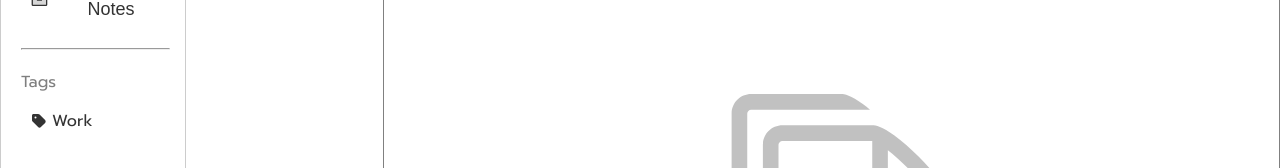
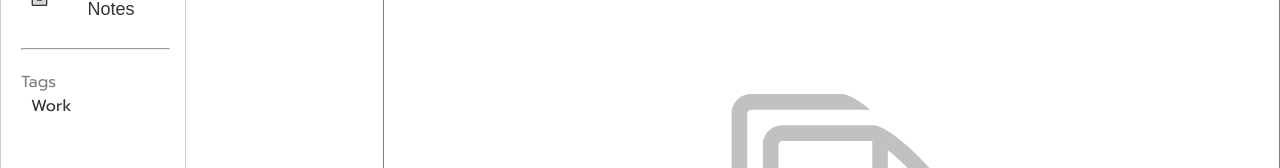
Before and after one commit to TarunK951/notes, a React (Vite) app in the folder Notes/: page / in a window 1280 px wide. Shown: the part 172-340 px from the top of the page. Built offline with nearby package versions, Linux system fonts and the light colour scheme.

Commit message:
Tags container

```diff
--- a/Notes/src/components/Body.jsx
+++ b/Notes/src/components/Body.jsx
@@ -57,7 +57,7 @@ function Body({
                   }}
                 >
                   <p className="note-title">{note.name}</p>
-                  <p className="note-date">{note.place}</p>
+                  <p className="note-date">{note.date}</p>
                 </div>
               );
             })}
--- a/Notes/src/components/Header.jsx
+++ b/Notes/src/components/Header.jsx
@@ -1,8 +1,8 @@
 import React from "react";
-import { FaTag } from "react-icons/fa6";
 import { IoHome } from "react-icons/io5";
 import { PiArchiveDuotone } from "react-icons/pi";
 import "./head.css";
+import TagsContainer from "./TagsContainer";
 
 function Header({ setShowArchived }) {
   const archived = () => {
@@ -39,13 +39,14 @@ function Header({ setShowArchived }) {
           </div>
           <hr />
           <div className="tags-container">
-            <p className="tag-title">Tags</p>
+            {/* <p className="tag-title">Tags</p>
             <div className="tags">
               <div className="tag">
                 <FaTag />
                 <p>Work</p>
               </div>
-            </div>
+            </div> */}
+            <TagsContainer />
           </div>
         </div>
       </div>
--- a/Notes/src/components/Input.jsx
+++ b/Notes/src/components/Input.jsx
@@ -15,6 +15,7 @@ function Input({ setOpen, allNotes, setAllNotes, open }) {
       ...allNotes,
       {
         id: new Date(),
+        date: new Date(),
         tags: Array.isArray(tags) ? tags : [],
         name: title === "" ? "empty" : title,
         place: place === "" ? "empty" : place,
--- /dev/null
+++ b/Notes/src/components/TagsContainer.jsx
@@ -0,0 +1,19 @@
+import React from "react";
+import "./head.css";
+
+function TagsContainer() {
+  return (
+    <div>
+      <div>
+        <p className="tag-title">Tags</p>
+        <div className="tags">
+          <div className="tag">
+            <p>Work</p>
+          </div>
+        </div>
+      </div>
+    </div>
+  );
+}
+
+export default TagsContainer;
```
